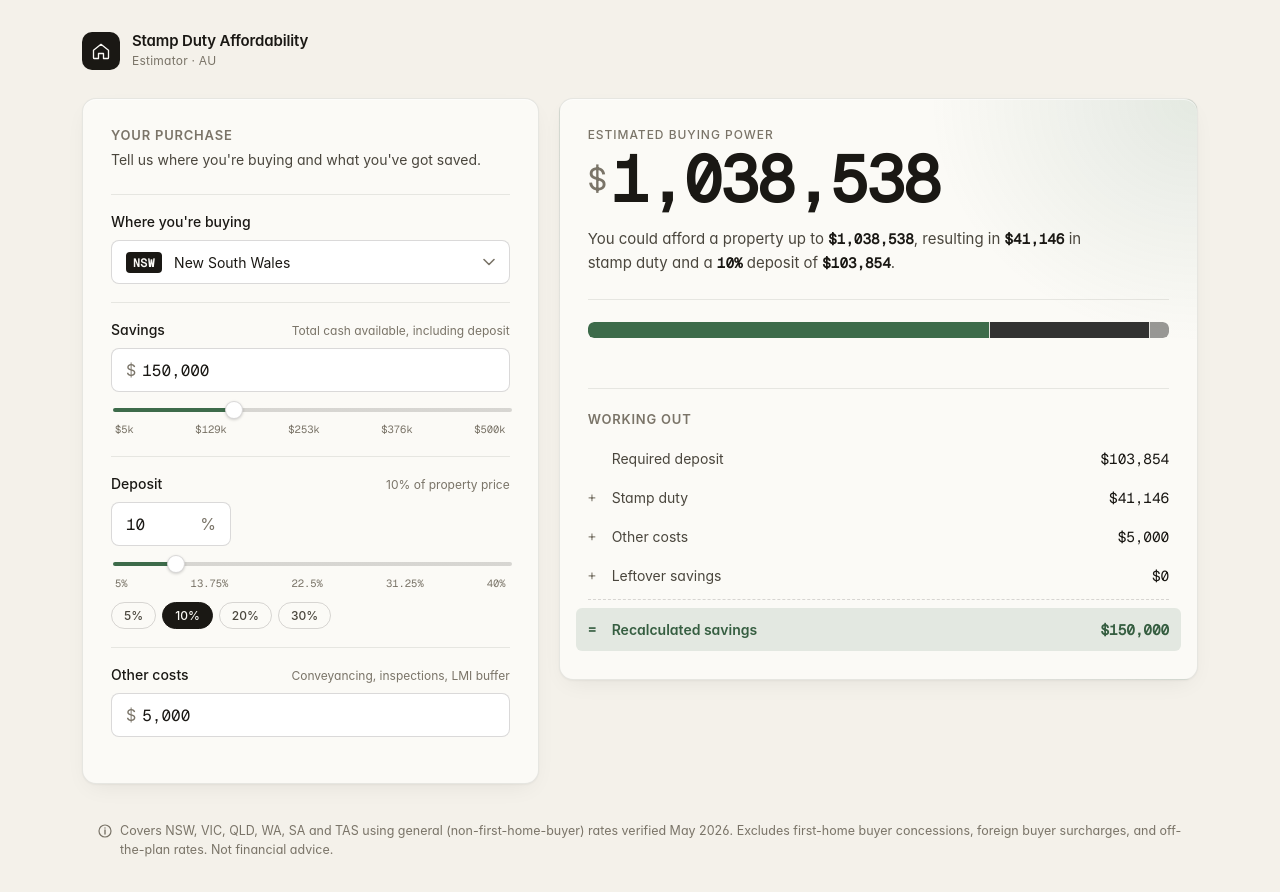
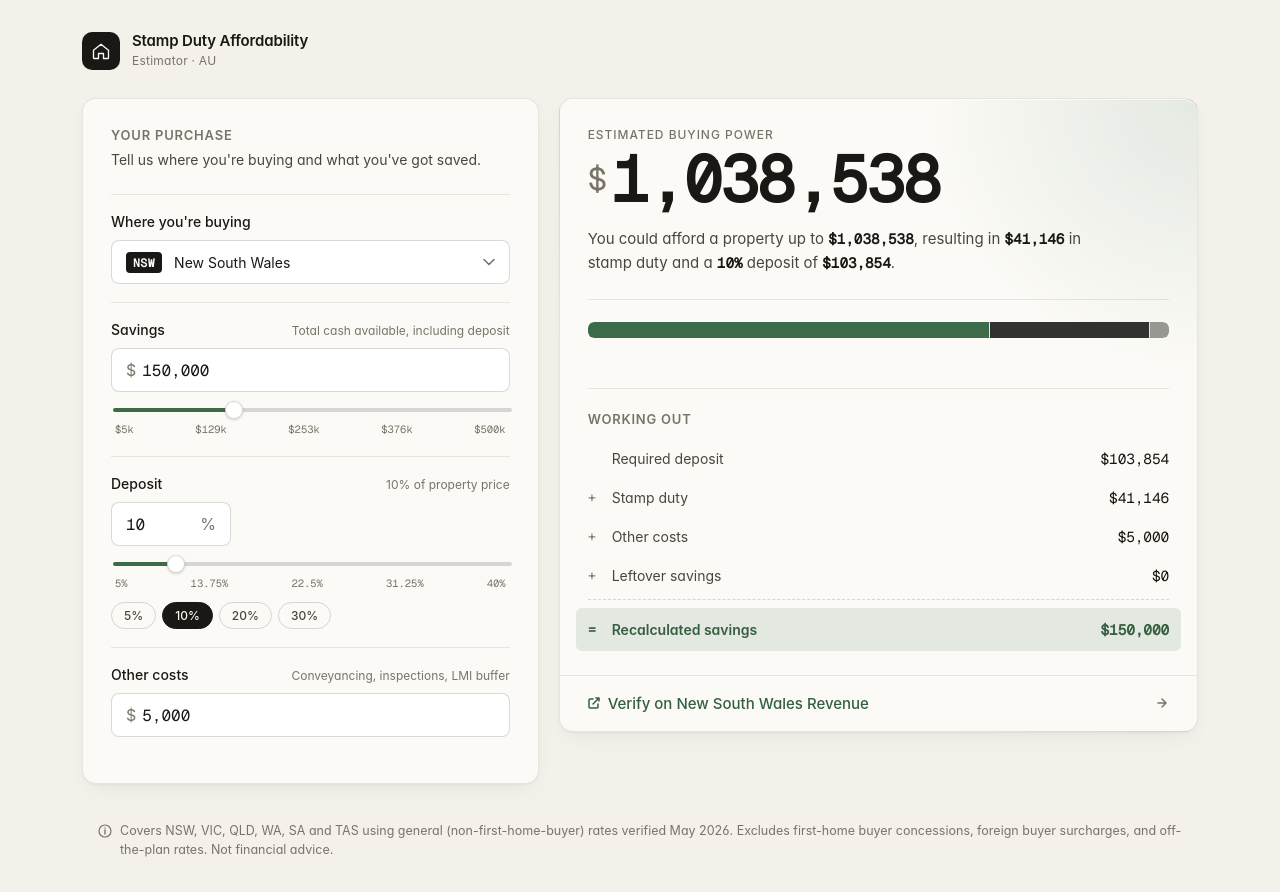
Before and after one commit to mitch-murph/stamp-duty-affordability-calculator, a React (Vite) app: page / in a window 1280 px wide. Shown: the top 892 px of the page. Built offline with nearby package versions, Linux system fonts and the light colour scheme.

Commit message:
Refactor App component to use custom useLocalStorage hook for state management and add verify link for stamp duty calculations

```diff
--- a/src/App.tsx
+++ b/src/App.tsx
@@ -1,10 +1,12 @@
-import { useState, useMemo } from 'react';
+import { useMemo } from 'react';
 import { StateSelect } from './components/StateSelect';
 import { MoneyInput } from './components/MoneyInput';
 import { Slider } from './components/Slider';
 import { CompositionBar } from './components/CompositionBar';
 import { WorkingOut } from './components/WorkingOut';
 import { calcAffordability } from './lib/calc';
+import { STATES, CALCULATOR_URLS } from './lib/schedules';
+import { useLocalStorage } from './hooks/useLocalStorage';
 import { useSpring } from './hooks/useSpring';
 
 const ACCENT = '#3d6b4a';
@@ -17,10 +19,10 @@ function fmtAUDsmall(n: number) {
 }
 
 export function App() {
-  const [stateCode, setStateCode] = useState('NSW');
-  const [savings, setSavings] = useState(150000);
-  const [depositPct, setDepositPct] = useState(10);
-  const [otherCosts, setOtherCosts] = useState(5000);
+  const [stateCode, setStateCode] = useLocalStorage('sd-state', 'NSW');
+  const [savings, setSavings] = useLocalStorage('sd-savings', 150000);
+  const [depositPct, setDepositPct] = useLocalStorage('sd-deposit-pct', 10);
+  const [otherCosts, setOtherCosts] = useLocalStorage('sd-other-costs', 5000);
 
   const result = useMemo(
     () => calcAffordability(savings, depositPct / 100, otherCosts, stateCode),
@@ -30,6 +32,8 @@ export function App() {
   const animProperty = useSpring(result.property);
   const animDeposit  = useSpring(result.deposit);
   const animDuty     = useSpring(result.duty);
+
+  const stateName = STATES.find(s => s.code === stateCode)!.name;
 
   return (
     <div className="app" style={{ '--accent': ACCENT } as React.CSSProperties}>
@@ -159,6 +163,23 @@ export function App() {
             animDeposit={animDeposit}
             animDuty={animDuty}
           />
+
+          <a
+            className="verify-link"
+            href={CALCULATOR_URLS[stateCode]}
+            target="_blank"
+            rel="noopener noreferrer"
+            aria-label={`Verify stamp duty on the official ${stateName} revenue calculator`}
+          >
+            <svg width="12" height="12" viewBox="0 0 12 12" aria-hidden="true" fill="none" stroke="currentColor" strokeWidth="1.5" strokeLinecap="round" strokeLinejoin="round">
+              <path d="M5 2H2a1 1 0 0 0-1 1v7a1 1 0 0 0 1 1h7a1 1 0 0 0 1-1V7" />
+              <path d="M8 1h3m0 0v3m0-3L5 7" />
+            </svg>
+            Verify on {stateName} Revenue
+            <svg className="verify-arrow" width="14" height="14" viewBox="0 0 14 14" aria-hidden="true" fill="none" stroke="currentColor" strokeWidth="1.5" strokeLinecap="round" strokeLinejoin="round">
+              <path d="M3 7h8M7 3l4 4-4 4" />
+            </svg>
+          </a>
         </section>
       </main>
 
--- /dev/null
+++ b/src/hooks/useLocalStorage.ts
@@ -0,0 +1,19 @@
+import { useState } from 'react';
+
+export function useLocalStorage<T>(key: string, initial: T) {
+  const [value, setValue] = useState<T>(() => {
+    try {
+      const raw = localStorage.getItem(key);
+      return raw !== null ? (JSON.parse(raw) as T) : initial;
+    } catch {
+      return initial;
+    }
+  });
+
+  const set = (v: T) => {
+    setValue(v);
+    try { localStorage.setItem(key, JSON.stringify(v)); } catch { /* quota exceeded */ }
+  };
+
+  return [value, set] as const;
+}
--- a/src/index.css
+++ b/src/index.css
@@ -671,6 +671,39 @@ body {
   margin: 4px 0;
 }
 
+/* ── Verify link ────────────────────────────────────────────────────── */
+
+.verify-link {
+  display: flex;
+  align-items: center;
+  gap: 8px;
+  margin-top: 24px;
+  margin-left: calc(-1 * var(--pad));
+  margin-right: calc(-1 * var(--pad));
+  margin-bottom: calc(-1 * var(--pad));
+  padding: 18px var(--pad);
+  font-size: 15px;
+  font-weight: 500;
+  color: var(--accent-ink);
+  text-decoration: none;
+  border-top: 1px solid var(--rule);
+  border-radius: 0 0 var(--radius) var(--radius);
+  transition: background 0.15s;
+}
+
+.verify-link:hover {
+  background: var(--accent-soft);
+}
+
+.verify-link svg {
+  flex-shrink: 0;
+}
+
+.verify-link .verify-arrow {
+  margin-left: auto;
+  color: var(--muted);
+}
+
 /* ── Disclaimer ─────────────────────────────────────────────────────── */
 
 .disclaimer {
--- a/src/lib/schedules.ts
+++ b/src/lib/schedules.ts
@@ -1,4 +1,13 @@
 import type { State, Bracket } from './types';
+
+export const CALCULATOR_URLS: Record<string, string> = {
+  NSW: 'https://www.apps09.revenue.nsw.gov.au/erevenue/calculators/landsalesimple.php',
+  VIC: 'https://www.sro.vic.gov.au/buying-property/land-transfer-stamp-duty/land-transfer-stamp-duty-calculator',
+  QLD: 'https://qro.qld.gov.au/duties/transfer-duty/calculate/transfer-duty-estimator/',
+  WA:  'https://www.wa.gov.au/service/financial-management/taxation-and-duty/calculate-your-transfer-duty',
+  SA:  'https://www.revenuesa.sa.gov.au/stamp-duty-land/calculate-stamp-duty',
+  TAS: 'https://www.sro.tas.gov.au/resources/tasmanian-revenue-online/property-transfer-duties/duty-transactions/calculate-property-transfer-duty',
+};
 
 export const STATES: State[] = [
   { code: 'NSW', name: 'New South Wales' },
```
